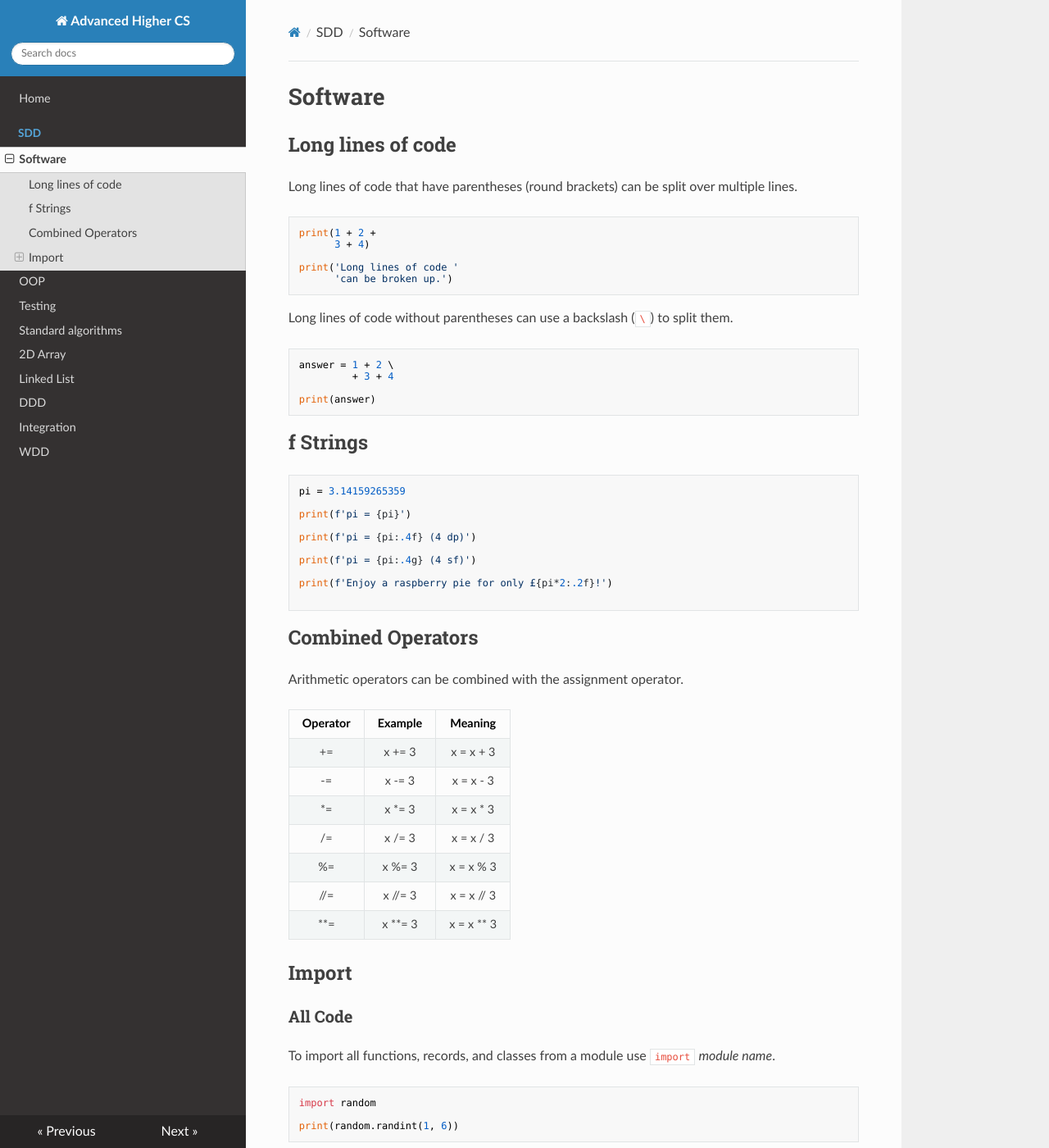
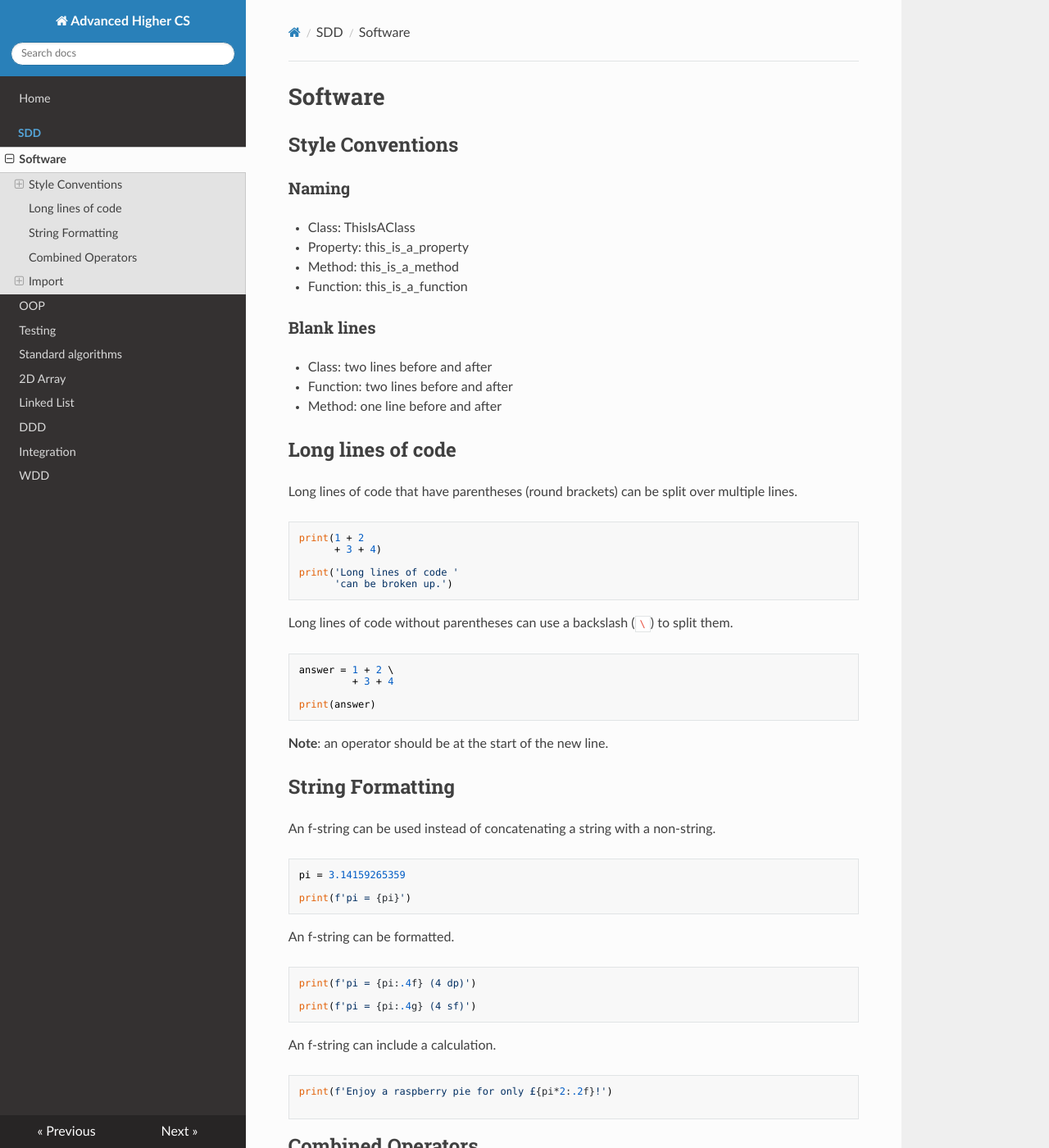
Before and after one commit to MrFriendCS/AH-CS, an MkDocs documentation site: the page built from docs/sdd/AH-CS-SDD.md, in a window 1280 px wide and 1400 px high. Shown: the whole window at 82% size. Built offline with MkDocs 1.6.1, drawn with Linux system fonts in a browser that asks for light colours; nearby versions of some CDN libraries; some of the changed text lies outside the part shown.

Commit message:
Update AH-CS-SDD.md

````diff
--- a/docs/sdd/AH-CS-SDD.md
+++ b/docs/sdd/AH-CS-SDD.md
@@ -1,12 +1,31 @@
 # Software
+
+
+## Style Conventions
+
+
+### Naming
+
+* Class: ThisIsAClass
+* Property: this_is_a_property
+* Method: this_is_a_method
+* Function: this_is_a_function
+
+
+### Blank lines
+
+* Class: two lines before and after
+* Function: two lines before and after
+* Method: one line before and after
+
 
 ## Long lines of code
 
 Long lines of code that have parentheses (round brackets) can be split over multiple lines.
 
 ``` python
-print(1 + 2 +
-      3 + 4)
+print(1 + 2
+      + 3 + 4)
 
 print('Long lines of code '
       'can be broken up.')
@@ -21,18 +40,30 @@ answer = 1 + 2 \
 print(answer)
 ```
 
+__Note__: an operator should be at the start of the new line.
 
-## f Strings
+
+## String Formatting
+
+An f-string can be used instead of concatenating a string with a non-string.
 
 ``` python
 pi = 3.14159265359
 
 print(f'pi = {pi}')
+```
 
+An f-string can be formatted.
+
+``` python
 print(f'pi = {pi:.4f} (4 dp)')
 
 print(f'pi = {pi:.4g} (4 sf)')
+```
 
+An f-string can include a calculation.
+
+``` python
 print(f'Enjoy a raspberry pie for only £{pi*2:.2f}!')
 
 ```
@@ -76,3 +107,12 @@ from random import randint
 
 print(randint(1, 6))
 ```
+
+To import multiple functions, records, and classes, they can be named individualy.
+
+``` python
+from random import randint, sample
+
+print(randint(1, 6))
+print(sample([1, 2, 4, 9, 16, 25, 36, 49, 64, 81, 100], 3))
+```
````
